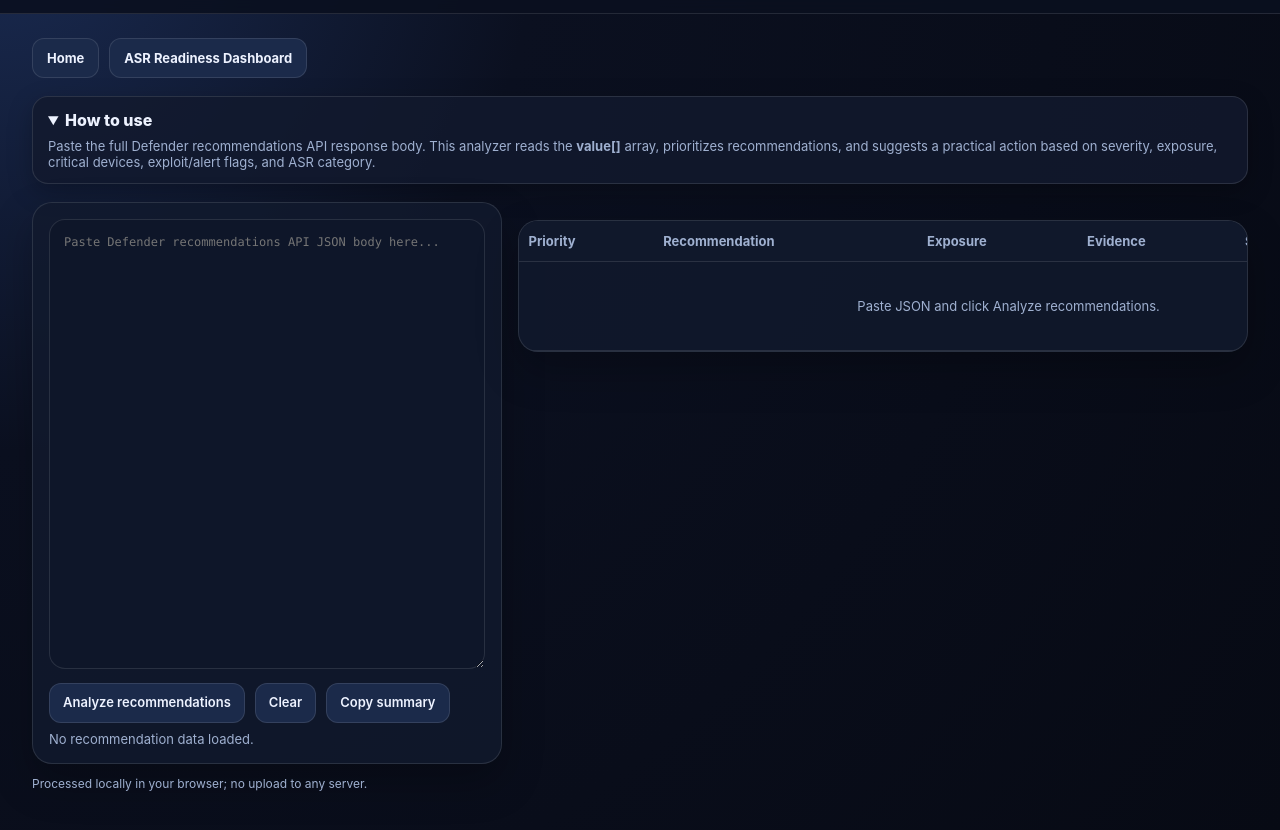
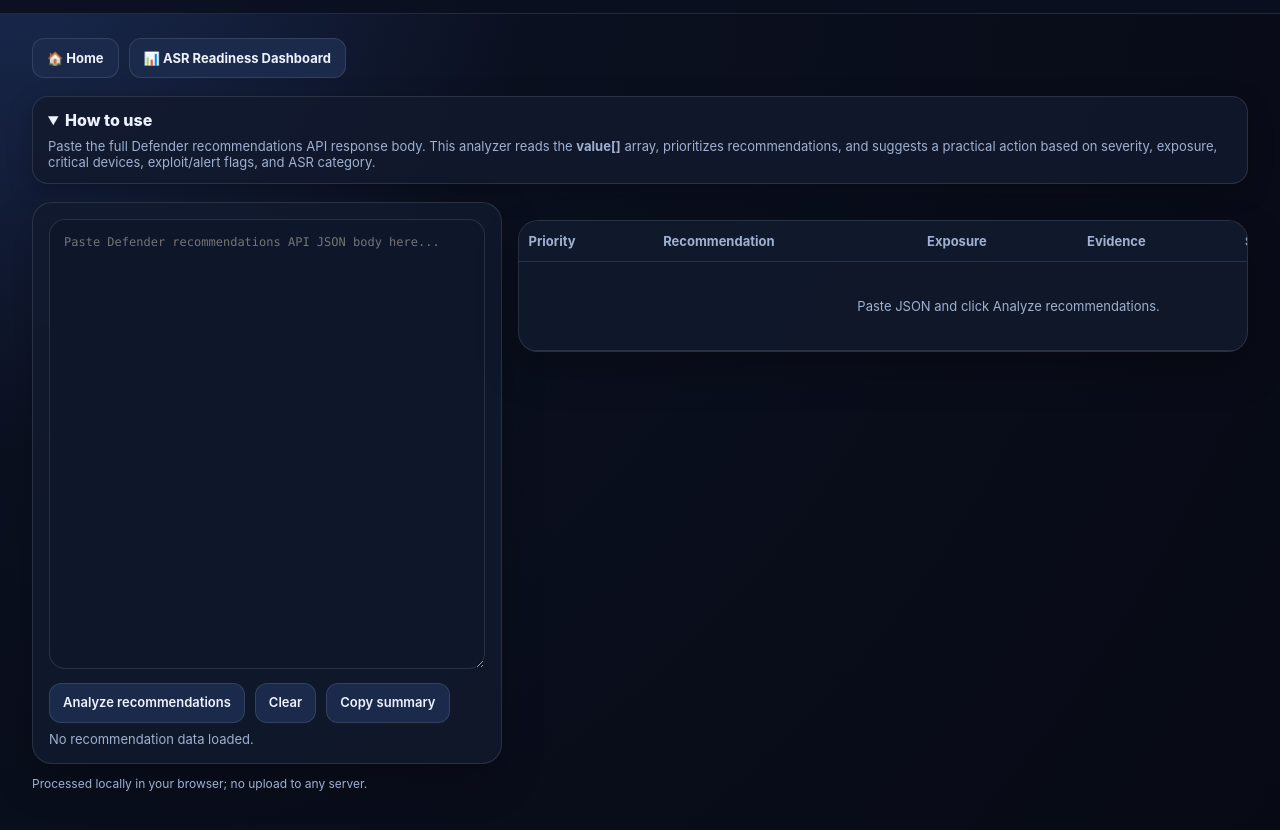
Before and after one commit to Tboo7/asr-dashboard, a plain HTML site: page recommendation-analyzer.html in a window 1280 px wide. Shown: the part 84-914 px from the top of the page. Drawn offline with Linux system fonts and the light colour scheme.

Commit message:
Update recommendation-analyzer.html

```diff
--- a/recommendation-analyzer.html
+++ b/recommendation-analyzer.html
@@ -24,7 +24,7 @@ html[data-theme="light"] .urgent{color:#9f1239;background:#ffe4e6;border-color:#
 <body>
 <header><div class="headerbar"><div><h1>Defender Recommendation Analyzer</h1><div class="sub">Paste Microsoft Defender recommendation API JSON and generate prioritized actions.</div></div><button id="themeToggle">☀️ Light theme</button></div></header>
 <div class="wrap">
-  <div class="nav"><a href="index.html">Home</a><a href="asr-readiness.html">ASR Readiness Dashboard</a></div>
+  <div class="nav"><a href="index.html">🏠 Home</a><a href="asr-readiness.html">📊 ASR Readiness Dashboard</a></div>
   <div class="info"><details open><summary>How to use</summary><div class="note">Paste the full Defender recommendations API response body. This analyzer reads the <b>value[]</b> array, prioritizes recommendations, and suggests a practical action based on severity, exposure, critical devices, exploit/alert flags, and ASR category.</div></details></div>
   <div class="layout">
     <div class="panel inputpanel">
```
